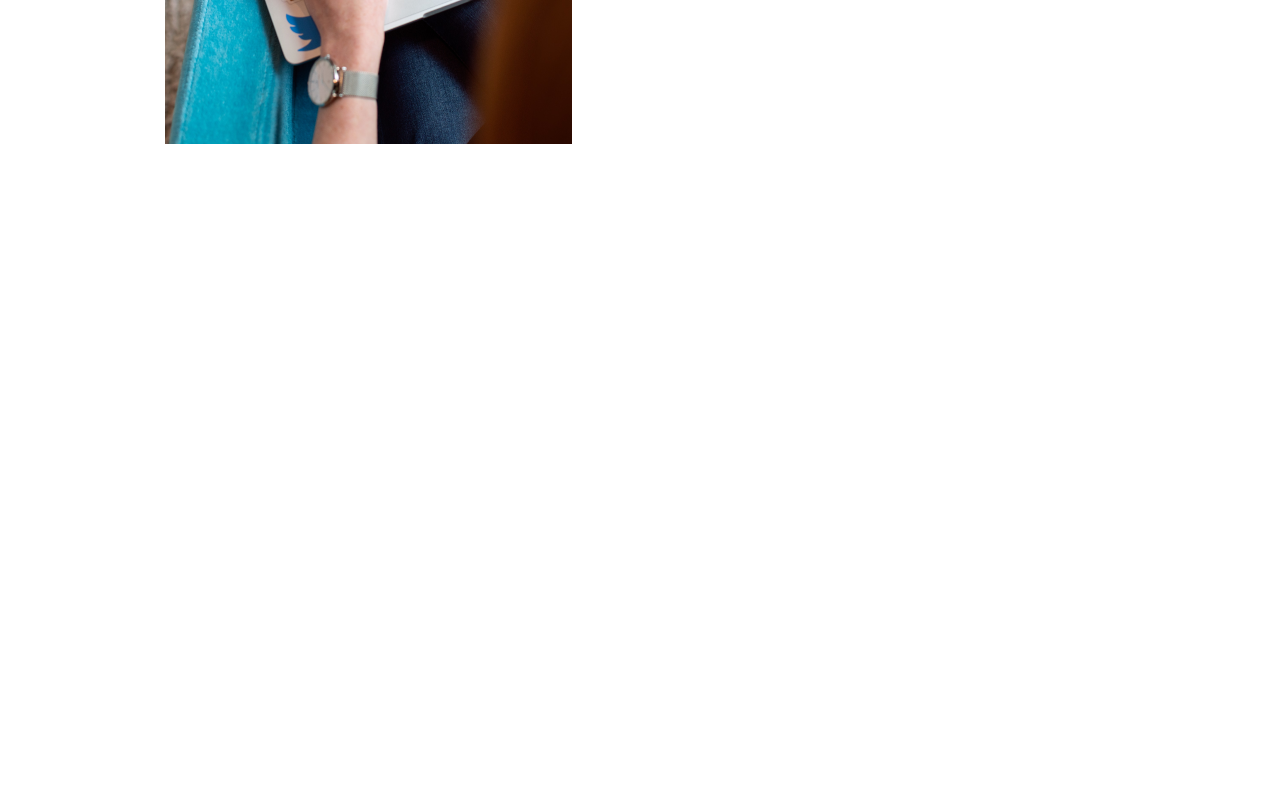
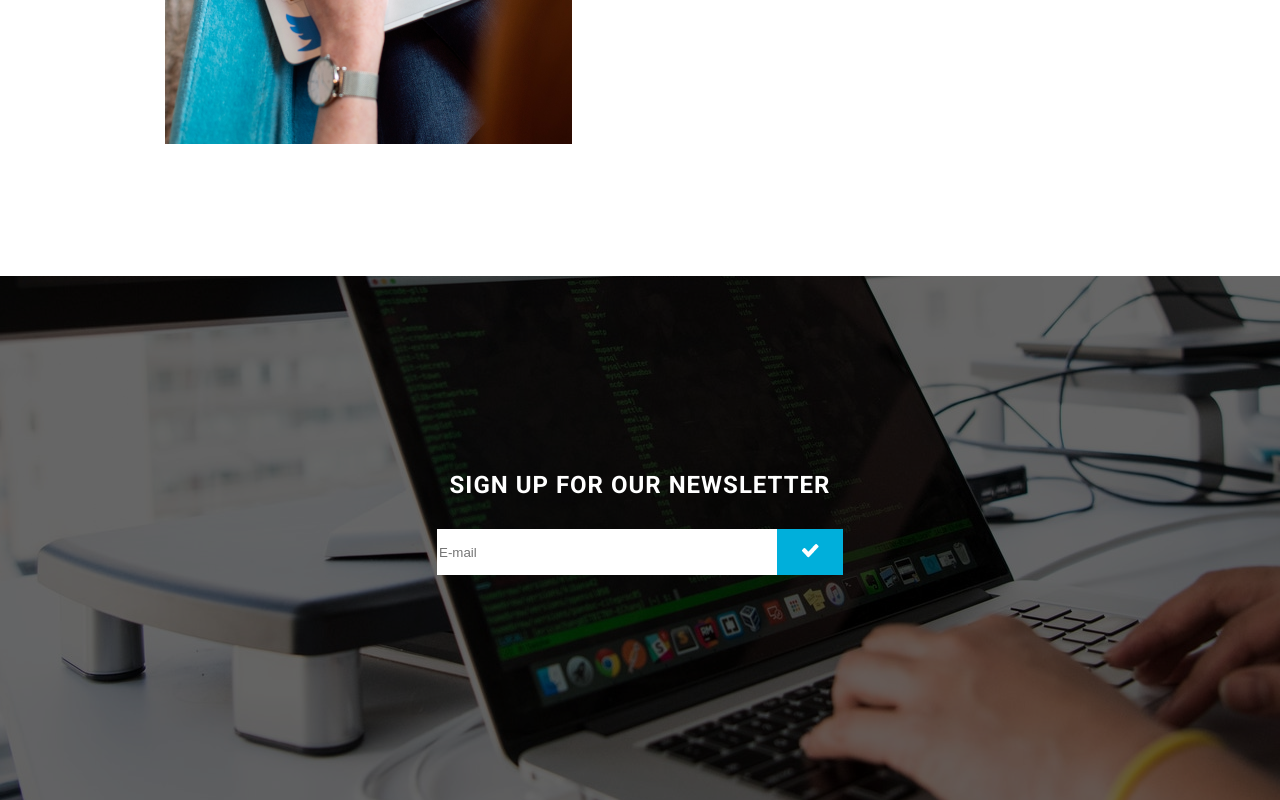
Before and after one commit to MrTorus/webdev, a plain HTML site: page index.html in a window 1280 px wide. Shown: the part 2670-3470 px from the top of the page. Before the commit the page ends 2946 px from the top, so only its background shows below. Drawn offline with Linux system fonts and the light colour scheme.

Commit message:
feat: section5

```diff
--- a/index.html
+++ b/index.html
@@ -125,6 +125,17 @@
                 </div>
             </div>
         </section>
+        <section class="section5">
+            <h3 class="section5Tittle">sign up for our newsletter</h3>
+            <div class="searchSection">
+                <input type="email" id="email" placeholder="E-mail" class="section5Input">
+                <label for="email">
+                    <button class="section5button">
+                        <img src="img/check-icon.png" alt="">
+                    </button>
+                </label>
+            </div>
+        </section>
 
     </main>
 </body>
--- a/style.css
+++ b/style.css
@@ -289,3 +289,47 @@ input[name="r"] {
     line-height: 140%;
     color: #4E4E4E;
 }
+.section5 {
+    display: flex;
+    flex-direction: column;
+    justify-content: center;
+    align-items: center;
+    height: 524px;
+    background: url(img/section5Background.png) no-repeat center;
+    background-size: cover;
+}
+.searchSection {
+    display: flex;
+    justify-content: center;
+    align-items: center;
+    padding: 30px;
+}
+.section5Input {
+    width: 340px;
+    height: 46px;
+    border: none;
+}
+.section5button {
+    width: 66px;
+    height: 46px;
+    border: none;
+    background: #00AFDB;
+    cursor: pointer;
+}
+.section5button:hover, .section5button:focus, .section5button:active {
+    background: #007a98;
+}
+.section5Tittle {
+    margin: 0 auto;
+    width: 480px;
+    height: 28px;
+    font-family: Roboto;
+    font-style: normal;
+    font-weight: bold;
+    font-size: 24px;
+    line-height: 28px;
+    text-align: center;
+    letter-spacing: 1px;
+    text-transform: uppercase;
+    color: #FFFFFF;
+}
```
Also changed, not shown: img/check-icon.png (added), img/section5Background.png (added).
